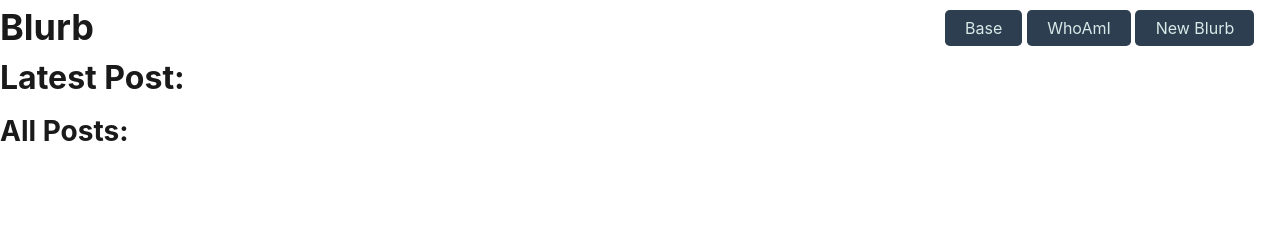
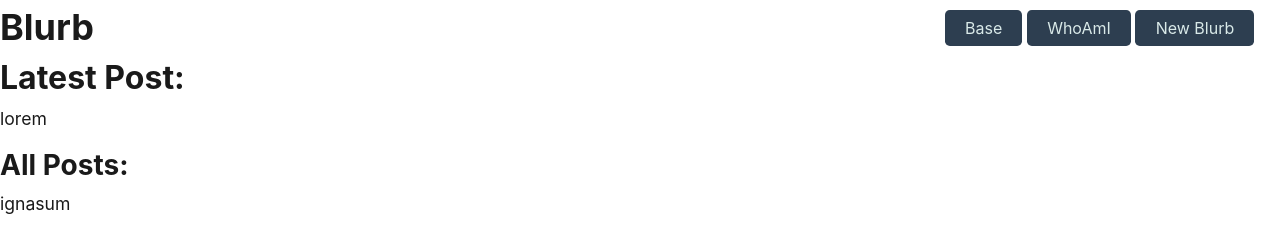
Before and after one commit to maxxAbow/TechBlog, a website: page views/homepage.html in a window 1280 px wide. Drawn offline with Linux system fonts and the light colour scheme.

Commit message:
adjustments

```diff
--- a/style.css
+++ b/style.css
@@ -63,6 +63,13 @@
     margin-right: 2%;
     margin-top: 10px;
     display: inline;
+  }
+
+  .postText {
+    width: fit-content;
+    text-align: center;
+    border: #2d3e50;
+    border-width: 10px;
   }
 
 /* End Blurb customization */
--- a/views/homepage.html
+++ b/views/homepage.html
@@ -20,13 +20,13 @@
         <h2>
             Latest Post:
         </h2>
-        <p id="latestPost" class="postText"></p>
+        <p id="latestPost" class="postText">lorem</p>
     </div>
     <div>
         <h3>
             All Posts:
         </h3>
-        <p id="allPosts" class="postText"></p>
+        <p id="allPosts" class="postText">ignasum</p>
     </div>
 </body>
 </html>
```
